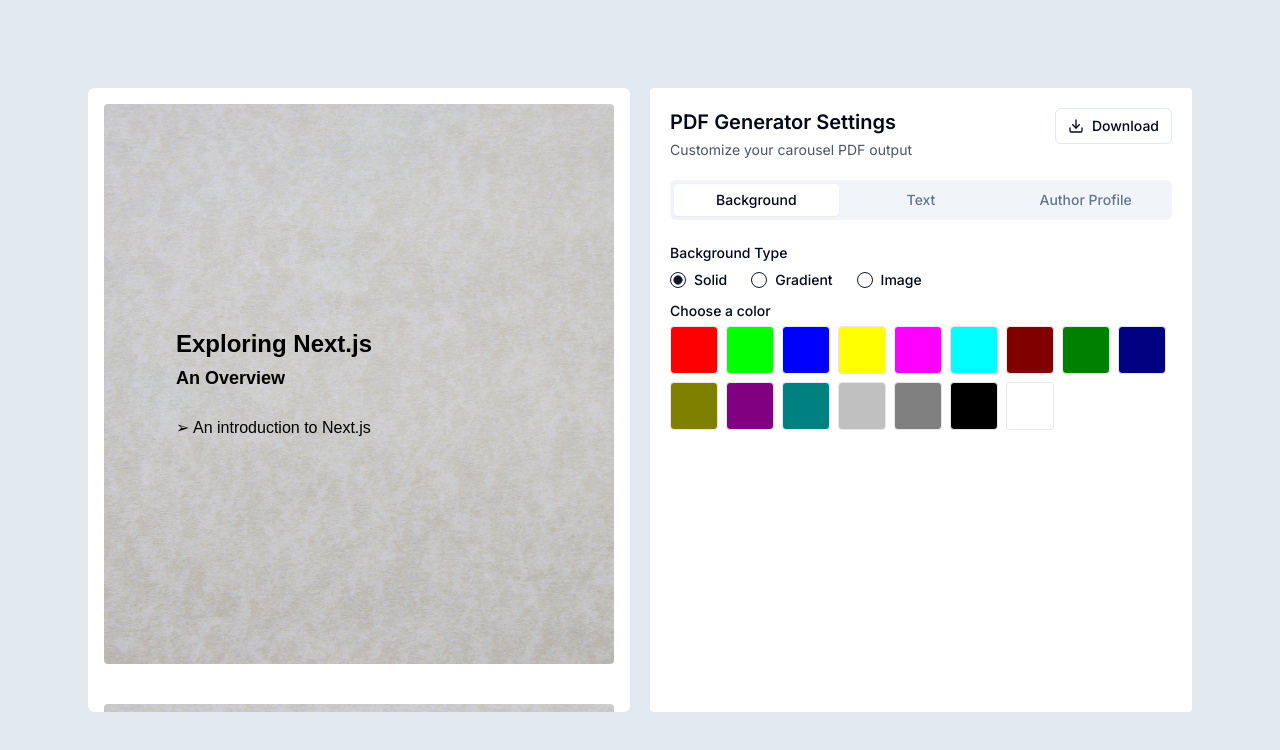
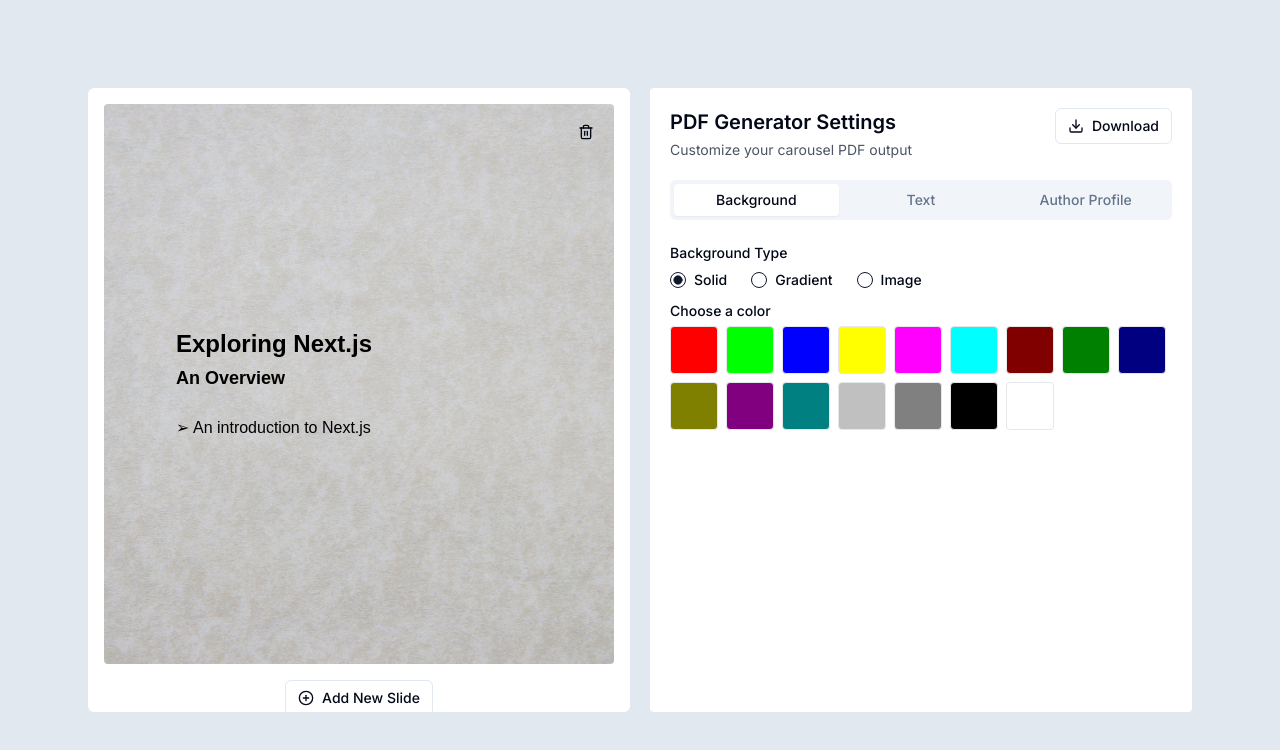
Before and after one commit to RamK777-stack/pdf-carousal, a Next.js app: page / in a window 1280 px wide. Shown: the top 750 px of the page. Built offline with nearby package versions, Linux system fonts and the light colour scheme.

Commit message:
add button

```diff
--- a/src/app/page.tsx
+++ b/src/app/page.tsx
@@ -4,6 +4,8 @@
 import jsPDF from 'jspdf';
 import PdfGeneratorSettings from './components/PdfGeneratorSettings';
 import { useState } from 'react';
+import { Button } from './components/ui/button';
+import { PlusCircle, Trash2 } from 'lucide-react';
 
 export interface TextContent {
   text: string;
@@ -37,6 +39,12 @@
   },
   // ... (other slides remain the same)
 ];
+
+const dummySlide: Slide = {
+  title: { text: "Enter title", color: '#000000', fontFamily: 'Arial' },
+  subtitle: { text: "Subtitle", color: '#000000', fontFamily: 'Arial' },
+  content: [{ text: "Your content", color: '#000000', fontFamily: 'Arial' }]
+};
 
 export default function Home() {
   const [slides, setSlides] = useState<Slide[]>(initialSlides);
@@ -95,12 +103,26 @@
     });
   };
 
+  const addSlide = () => {
+    setSlides(prevSlides => [...prevSlides, dummySlide]);
+    setCurrentSlideIndex(slides.length);
+  };
+
+  const deleteSlide = (index: number) => {
+    setSlides(prevSlides => prevSlides.filter((_, i) => i !== index));
+    if (currentSlideIndex >= index && currentSlideIndex > 0) {
+      setCurrentSlideIndex(currentSlideIndex - 1);
+    }
+  };
+
   return (
     <main className="flex flex-col min-h-screen px-4 py-2 md:px-6 md:py-2 lg:px-12 lg:py-6 bg-slate-200 justify-center">
       <div className="grid grid-cols-1 lg:grid-cols-2 gap-5 p-2 lg:p-10" id="grid">
         <div className="slide-parent flex flex-col space-y-10 overflow-y-auto bg-white rounded-md p-2 lg:p-4 h-[calc(82vh-2rem)]">
           {slides.map((slide, index) => (
-            <div key={index} onClick={() => setCurrentSlideIndex(index)}>
+            <div key={index} className="space-y-4">
+              <div className="relative">
+                <div onClick={() => setCurrentSlideIndex(index)}>
                   <div className='slide-div'>
                     <div
                       style={{
@@ -146,6 +168,28 @@
                     </div>
                   </div>
                 </div>
+                <Button
+                  variant="ghost"
+                  size="icon"
+                  className="absolute top-2 right-2"
+                  onClick={() => deleteSlide(index)}
+                  disabled={slides.length === 1}
+                >
+                  <Trash2 className="h-4 w-4" />
+                </Button>
+              </div>
+              <div className="flex justify-center">
+                <Button
+                  variant="outline"
+                  size="sm"
+                  onClick={() => addSlide()}
+                  className="flex items-center space-x-2"
+                >
+                  <PlusCircle className="h-4 w-4" />
+                  <span>Add New Slide</span>
+                </Button>
+              </div>
+            </div>
           ))}
         </div>
 
```
Lines whose indentation alone changed are shown as unchanged.
